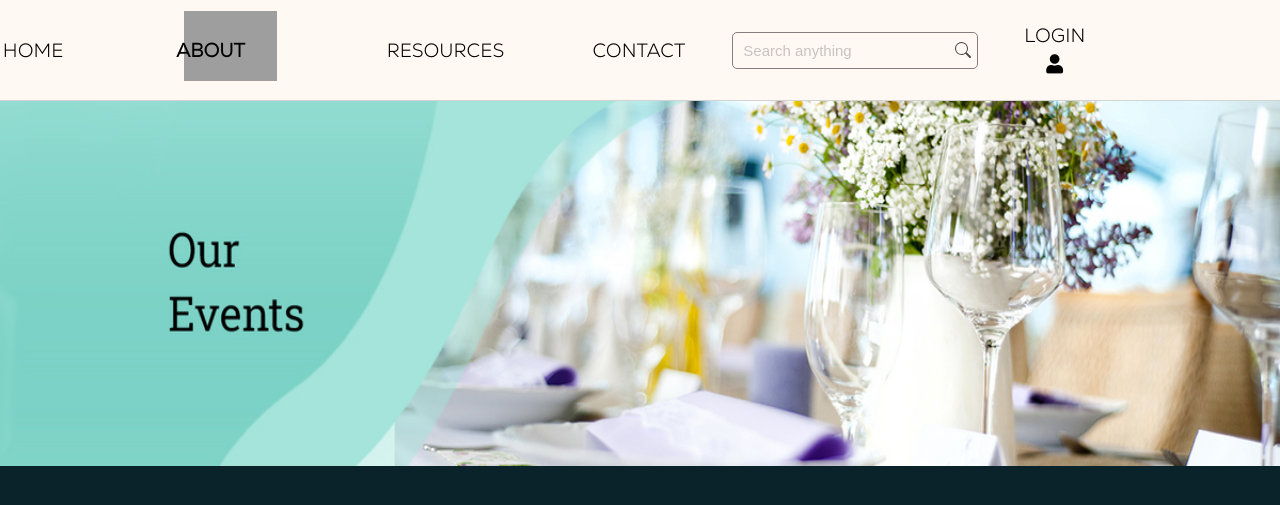
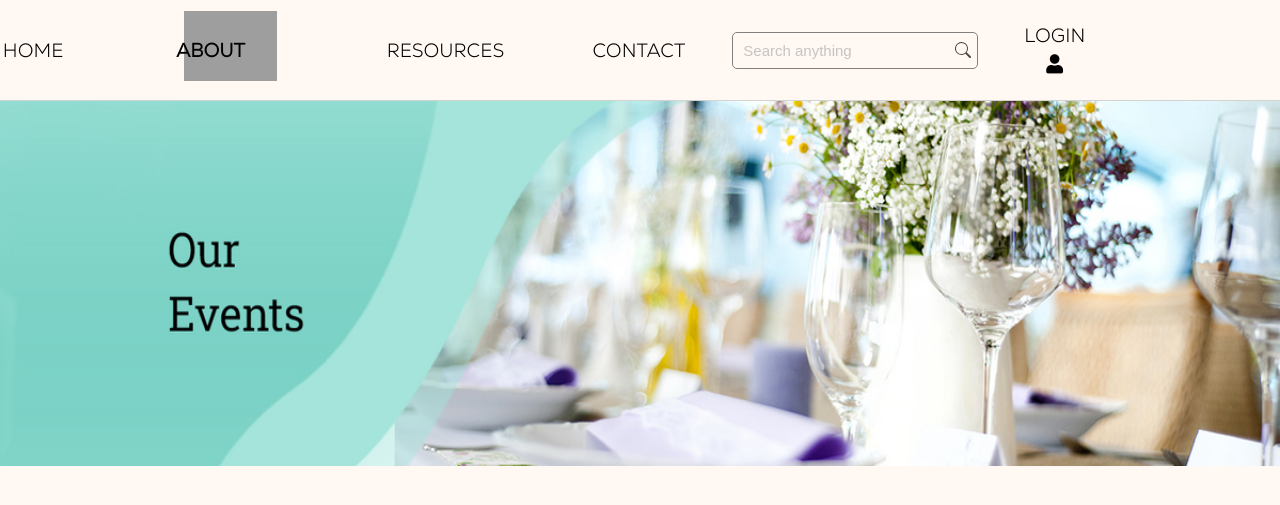
Before and after one commit to Sensational-Life/asd, a React (Create React App) app in the folder client/: page /about/events in a window 1280 px wide. Shown: the top 505 px of the page. Built offline with nearby package versions, Linux system fonts and the light colour scheme; grey boxes are pictures that could not be loaded.

Commit message:
events page background color fixed

```diff
--- a/client/src/App.js
+++ b/client/src/App.js
@@ -7,11 +7,7 @@ import Home from "./pages/Home/Home";
 // About:
 import AboutUs from "./pages/Home/AboutUs/AboutUs";
 import About from "./pages/About/About";
-
-
-
 import AboutUsPage from "./pages/AboutUsPage/AboutUsPage";
-
 import WhatIsAutism from "./pages/WhatIsAutism/WhatIsAutism";
 import AdditionalSupport from "./pages/AdditionalSupport/AdditionalSupport";
 // Resources:
@@ -49,6 +45,7 @@ function App() {
 					<Route exact path="/about" component={About} />
 					<Route path="/about/what-is-autism" component={WhatIsAutism} />
 					<Route path="/about/signs-of-autism" component={SignsOfAutism} />
+					<Route path="/about/events" component={OurEvents} />
 					<Route
 						path="/about/additional-support"
 						component={AdditionalSupport}
@@ -56,7 +53,6 @@ function App() {
 					<Route path="/resources" component={Resources} />
 					<Route path="/contact" component={Contact} />
 					<Route path="/login" component={Login} />
-					<Route path="/about/events" component={OurEvents} />
 
 					{/* Footer links: */}
 					<Route path="/about-us-more" component={AboutUs} />
--- a/client/src/pages/OurEvents/OurEvents.css
+++ b/client/src/pages/OurEvents/OurEvents.css
@@ -1,6 +1,6 @@
 .ourevent_container_main {
-	height: 365px;
 	background-color: var(--main-bg-color);
+	padding-bottom: 5%;
 }
 .ourevent_img > img {
 	height: 365px;
@@ -19,11 +19,9 @@
 	flex-direction: column;
 	margin-right: 50px;
 }
-
 .ourevent_container * {
 	margin: 0.5rem 0;
  }
-
 .ourevent_small_img > img {
 	height: 160px;
 	width: 220px;
```
